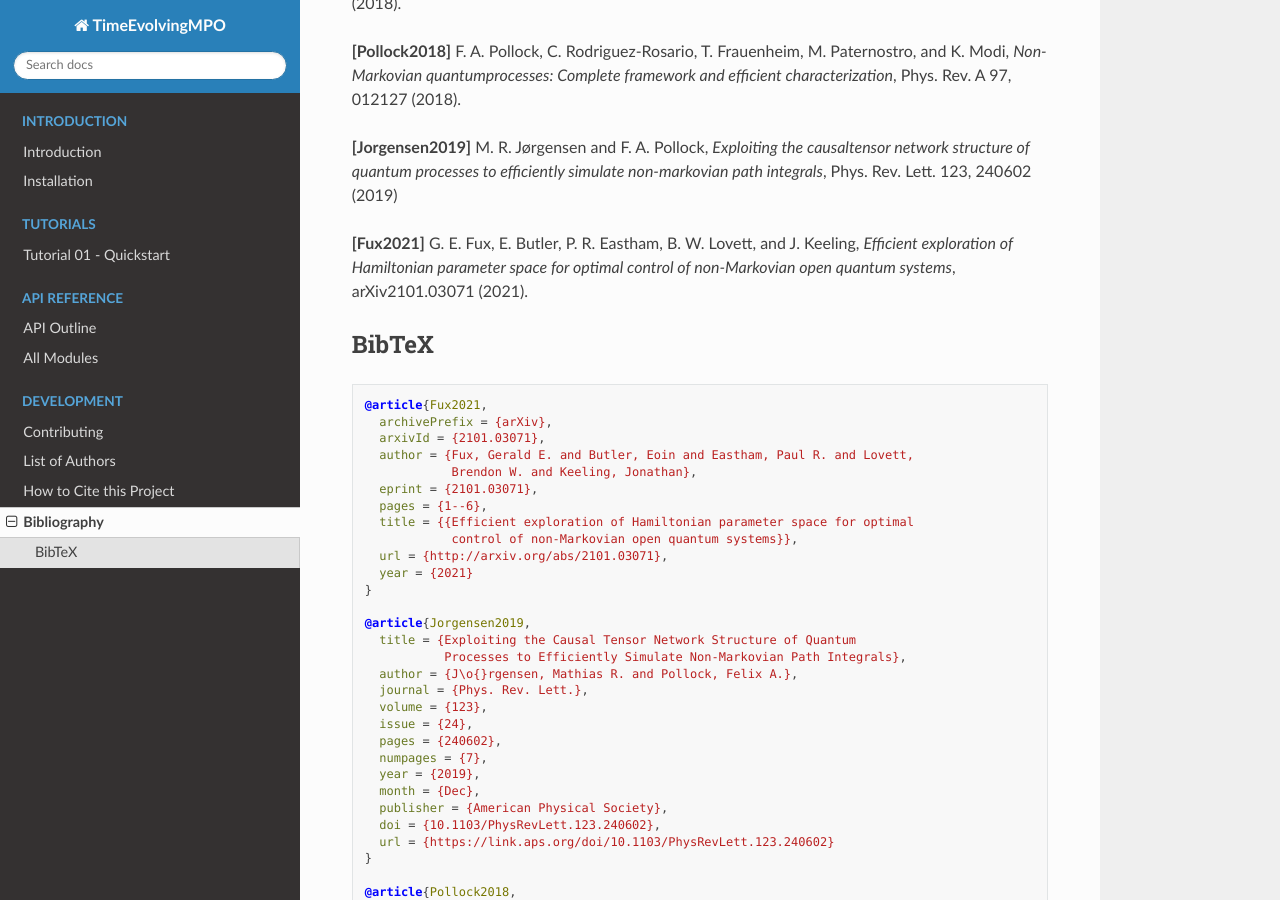
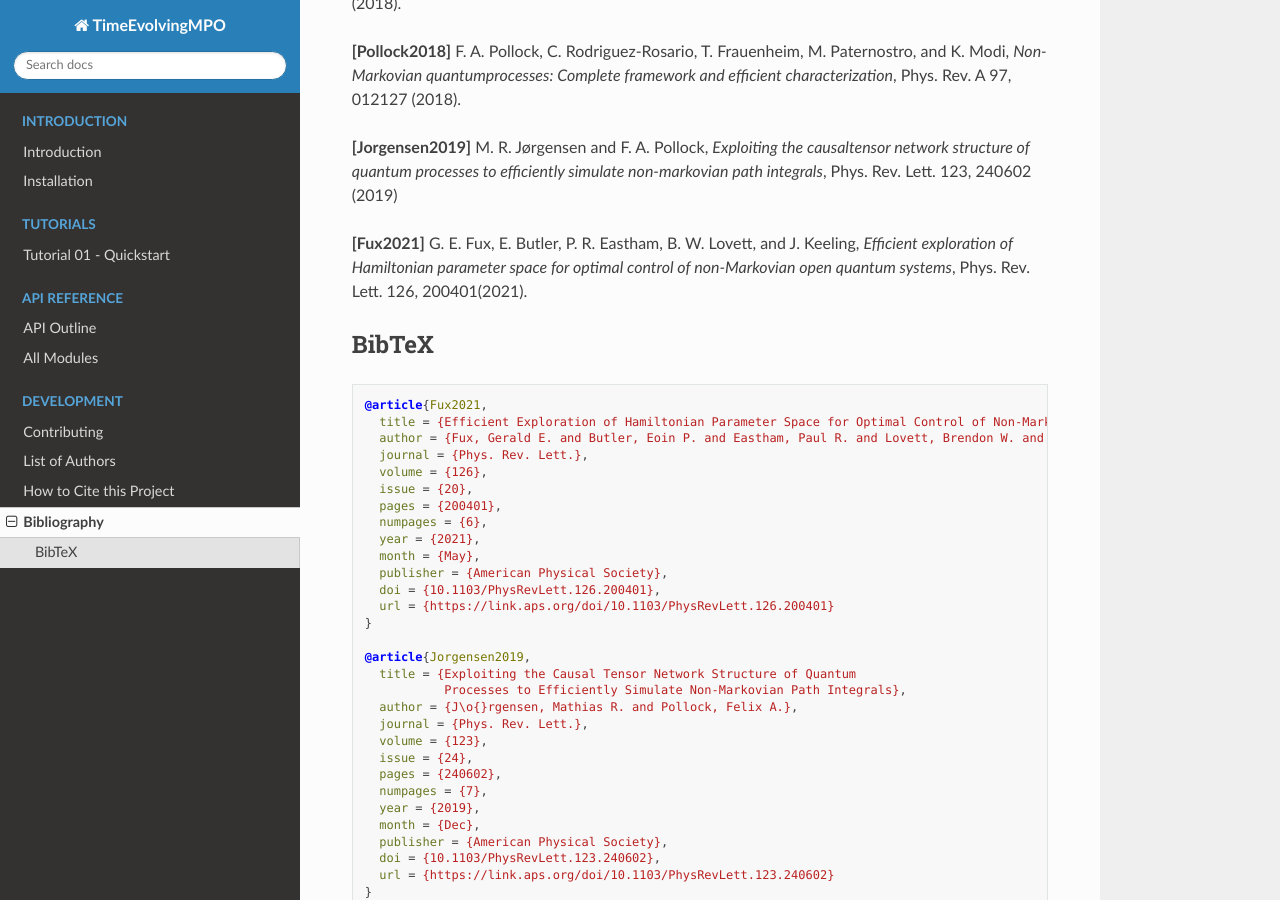
Before and after one commit to tempoCollaboration/OQuPy, a Sphinx documentation site: the page built from docs/pages/bibliography.rst, in a window 1280 px wide and 900 px high, scrolled down 336 px. Built offline with Sphinx 7.4.7 and the Read the Docs theme 2.0.0, drawn with Linux system fonts in a browser that asks for light colours; the version number could not be read and is left out.

Commit message:
Update [Fux2021] reference

```diff
--- a/docs/pages/bibliography.rst
+++ b/docs/pages/bibliography.rst
@@ -26,8 +26,8 @@ integrals*, Phys. Rev. Lett. 123, 240602 (2019)
 **[Fux2021]**
 G. E. Fux, E. Butler, P. R. Eastham, B. W. Lovett, and
 J. Keeling, *Efficient exploration of Hamiltonian parameter space for
-optimal control of non-Markovian open quantum systems*, arXiv2101.03071
-(2021).
+optimal control of non-Markovian open quantum systems*,
+Phys. Rev. Lett. 126, 200401(2021).
 
 .. _bibtex:
 
@@ -37,16 +37,18 @@ BibTeX
 .. code-block:: bibtex
 
   @article{Fux2021,
-    archivePrefix = {arXiv},
-    arxivId = {2101.03071},
-    author = {Fux, Gerald E. and Butler, Eoin and Eastham, Paul R. and Lovett,
-              Brendon W. and Keeling, Jonathan},
-    eprint = {2101.03071},
-    pages = {1--6},
-    title = {{Efficient exploration of Hamiltonian parameter space for optimal
-              control of non-Markovian open quantum systems}},
-    url = {http://arxiv.org/abs/2101.03071},
-    year = {2021}
+    title = {Efficient Exploration of Hamiltonian Parameter Space for Optimal Control of Non-Markovian Open Quantum Systems},
+    author = {Fux, Gerald E. and Butler, Eoin P. and Eastham, Paul R. and Lovett, Brendon W. and Keeling, Jonathan},
+    journal = {Phys. Rev. Lett.},
+    volume = {126},
+    issue = {20},
+    pages = {200401},
+    numpages = {6},
+    year = {2021},
+    month = {May},
+    publisher = {American Physical Society},
+    doi = {10.1103/PhysRevLett.126.200401},
+    url = {https://link.aps.org/doi/10.1103/PhysRevLett.126.200401}
   }
 
   @article{Jorgensen2019,
--- a/docs/pages/install.rst
+++ b/docs/pages/install.rst
@@ -38,13 +38,13 @@ Open a interactive python3 session and type:
 .. code-block:: python
 
   >>> import time_evolving_mpo as tempo
-  >>> tempo.say_hi()
+  >>> tempo.__version__
 
 This should give you the following message:
 
 .. code-block:: none
 
-  '0.1.0'
+  '0.1.2'
 
 
 Uninstall
--- a/docs/pages/introduction.rst
+++ b/docs/pages/introduction.rst
@@ -13,5 +13,5 @@ the process tensor TEMPO method (PT-TEMPO) [2].
 
 - **[2]** G. E. Fux, E. Butler, P. R. Eastham, B. W. Lovett, and
   J. Keeling, *Efficient exploration of Hamiltonian parameter space for
-  optimal control of non-Markovian open quantum systems*, arXiv2101.03071
-  (2021).
+  optimal control of non-Markovian open quantum systems*,
+  Phys. Rev. Lett. 126, 200401(2021).
```
Also changed, not shown: BIBLIOGRAPHY.md (+15 -13 lines), HOW_TO_CITE.md (+2 -2 lines), README.md (+3 -4 lines).
